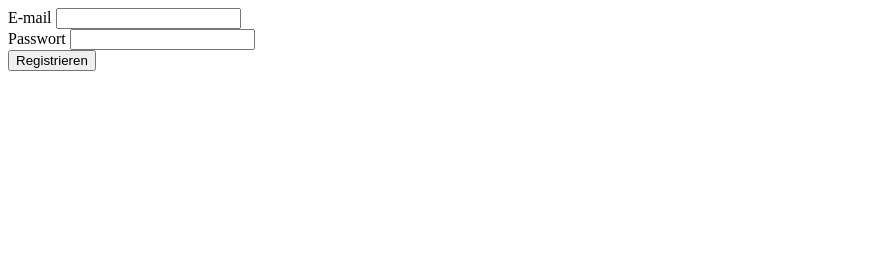
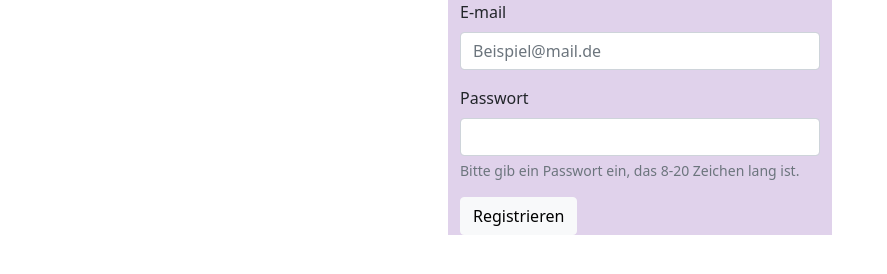
Before and after one commit to klausholland/registration-frontend, a plain HTML site: page index.html in a window 1280 px wide. Shown: the whole page, without its empty margins (0-887 px from the left). Drawn offline with nearby package versions, Linux system fonts and the light colour scheme.

Commit message:
bindet bootstrap ein

```diff
--- a/index.html
+++ b/index.html
@@ -1,16 +1,45 @@
 <html>
 
 <head>
+    <script src="https://cdn.jsdelivr.net/npm/bootstrap@5.0.0-beta2/dist/js/bootstrap.bundle.min.js"
+        integrity="sha384-b5kHyXgcpbZJO/tY9Ul7kGkf1S0CWuKcCD38l8YkeH8z8QjE0GmW1gYU5S9FOnJ0"
+        crossorigin="anonymous"></script>
+    <link href="https://cdn.jsdelivr.net/npm/bootstrap@5.0.0-beta2/dist/css/bootstrap.min.css" rel="stylesheet"
+        integrity="sha384-BmbxuPwQa2lc/FVzBcNJ7UAyJxM6wuqIj61tLrc4wSX0szH/Ev+nYRRuWlolflfl" crossorigin="anonymous">
+    <title>Registrierung</title>
 </head>
 
 <body>
-    <form method="post">
-        <label for="email">E-mail</label>
-        <input id="email" name="email"/><br/>
-        <label for="passwort">Passwort</label>
-        <input id="passwort" name="passwort"/><br/>
-        <button type="submit">Registrieren</button>
-    </form>
+    <div class="visually-hidden" role="alert">
+        Registrierung erfolgreich!
+    </div>
+    <div class="visually-hidden" role="alert">
+        Registrierung fehlgeschlagen!
+    </div>
+    <div class="container-sm" style="max-width: 30%; background-color: rgb(224, 210, 235);">
+
+        <form method="post">
+            <div class="mb-3">
+                <label for="email" class="form-label">E-mail</label>
+                <input id="email" name="email" placeholder="Beispiel@mail.de" class="form-control" />
+                <div class="invalid-feedback">
+                    Bitte gib eine gültige E-Mail-Adresse ein.
+                </div>
+
+            </div>
+            <div class="mb-3">
+                <label for="passwort" class="form-label">Passwort</label>
+                <input type="password" id="passwort" name="passwort" class="form-control" />
+                <div id="passwordHelpBlock" class="form-text">
+                    Bitte gib ein Passwort ein, das 8-20 Zeichen lang ist.
+                </div>
+                <div class="invalid-feedback">
+                    Das Passwort ist ungültig.
+                </div>
+            </div>
+            <button type="submit" class="btn btn-light">Registrieren</button>
+        </form>
+    </div>
 </body>
 
 </html>
```
